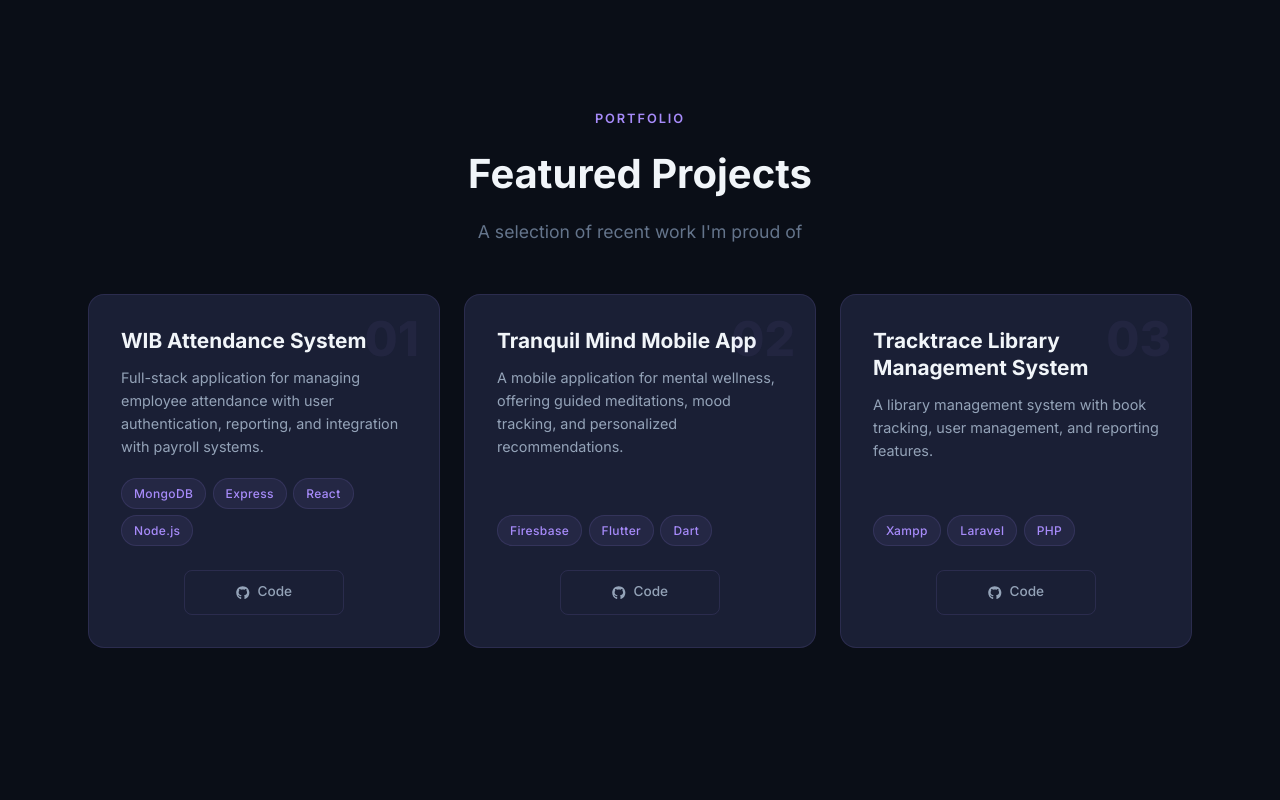
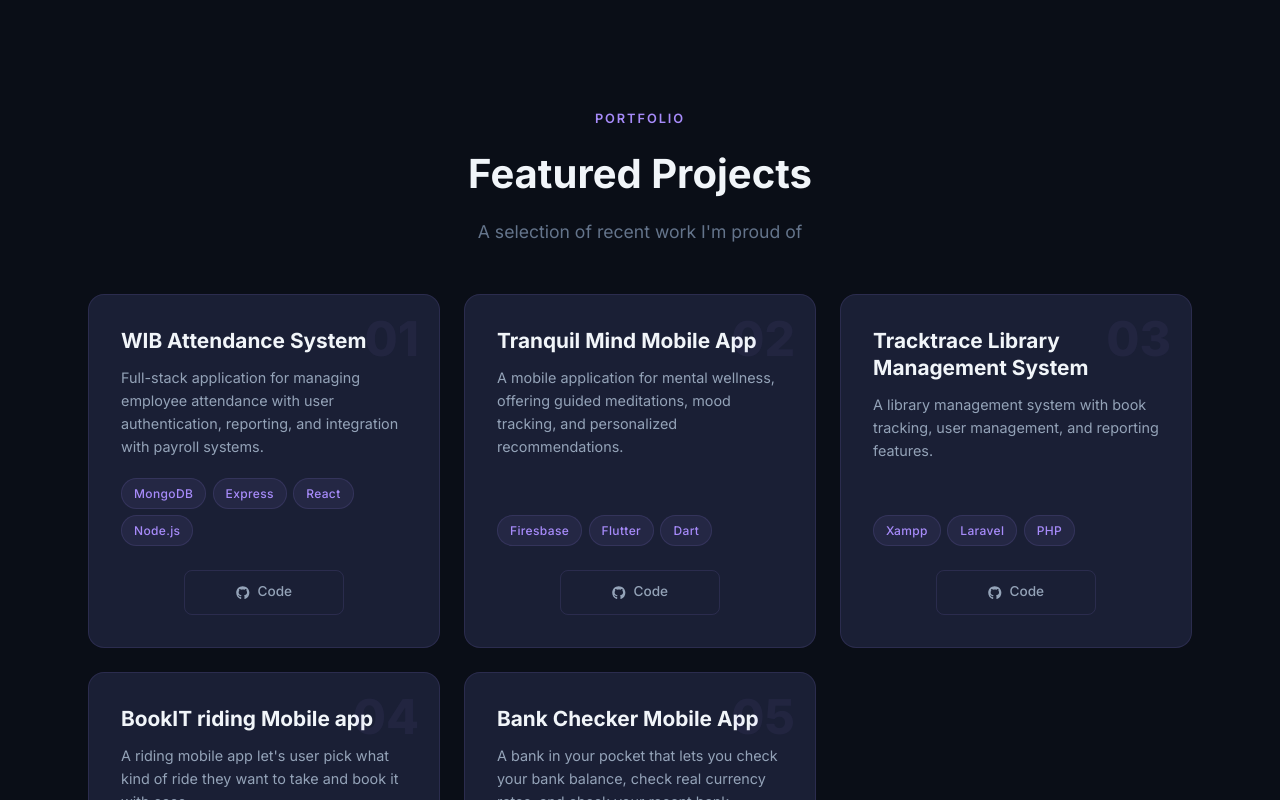
Before and after one commit to glxnnmxr/portfolio, a React (Create React App) app in the folder client/: page / in a window 1280 px wide. Shown: the part 2000-2800 px from the top of the page. Built offline with nearby package versions, Linux system fonts and the light colour scheme.

Commit message:
add more project details

```diff
--- a/client/src/pages/Projects.js
+++ b/client/src/pages/Projects.js
@@ -24,6 +24,22 @@ const projects = [
     description: 'A library management system with book tracking, user management, and reporting features.',
     technologies: ['Xampp', 'Laravel', 'PHP'],
     github: 'https://github.com/glxnnmxr/Tracktrace.git',
+
+  },
+  {
+    _id: '4',
+    title: 'BookIT riding Mobile app',
+    description: 'A riding mobile app let\'s user pick what kind of ride they want to take and book it with ease.',
+    technologies: ['Supabase', 'Flutter', 'Dart'],
+    github: 'https://github.com/glxnnmxr/BookIt-App.git',
+
+  },
+  {
+    _id: '5',
+    title: 'Bank Checker Mobile App',
+    description: 'A bank in your pocket that lets you check your bank balance, check real currency rates, and check your recent bank transactions.',
+    technologies: ['Flutter', 'Dart'],
+    github: 'https://github.com/glxnnmxr/Banking-App.git',
 
   },
 ];
```
